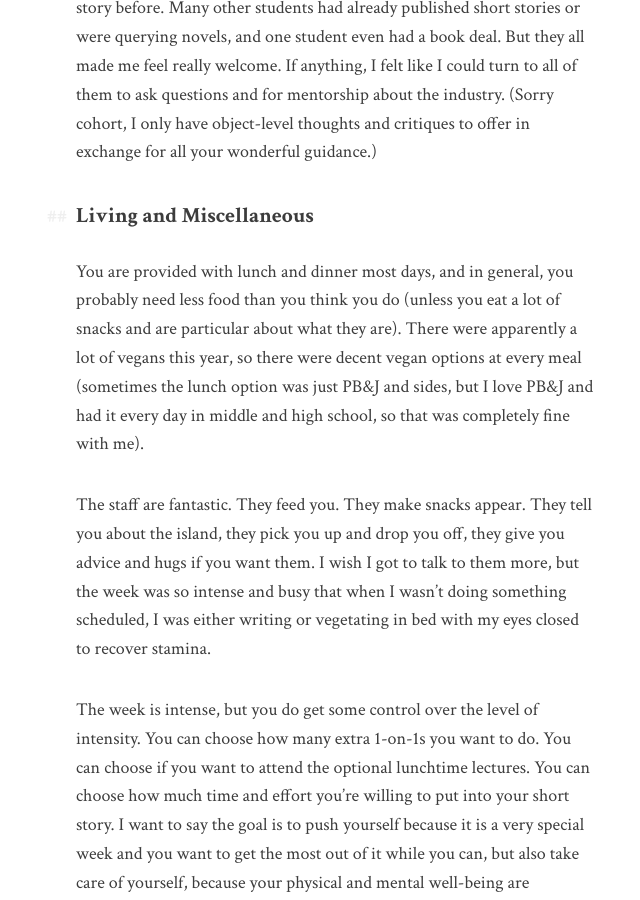
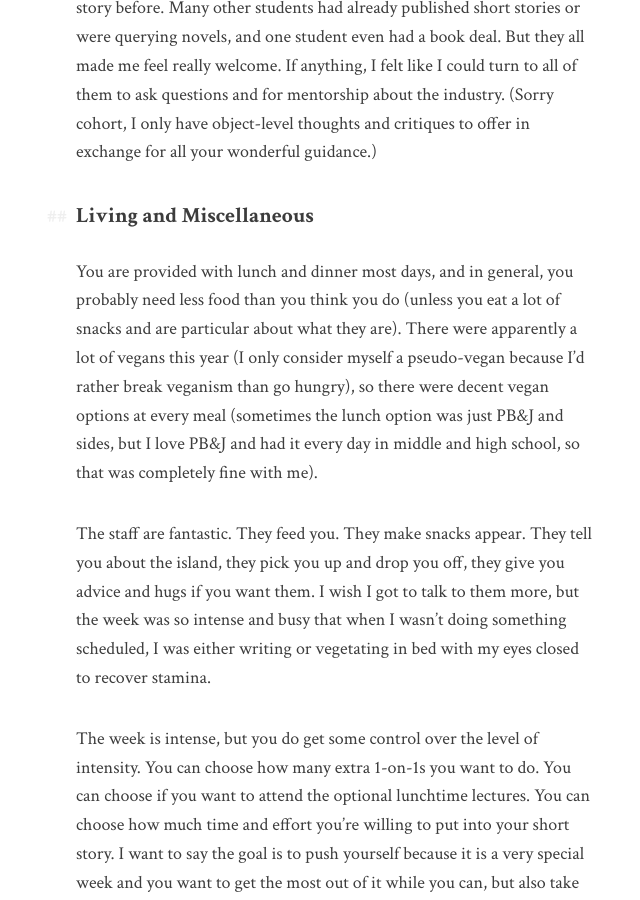
Before and after one commit to emileslin/emileslin.github.io, a Jekyll site: the page built from _posts/2022-10-30-VP2022.markdown, in a window 1280 px wide and 900 px high, scrolled down 4459 px. Shown: the whole window, without its empty margins (304-944 px from the left). Built offline with Jekyll 4.4.1, drawn with Linux system fonts in a browser that asks for light colours.

Commit message:
vp 2022 update

```diff
--- a/_posts/2022-10-30-VP2022.markdown
+++ b/_posts/2022-10-30-VP2022.markdown
@@ -57,7 +57,7 @@ I felt like one of the least experienced writers in the cohort, since I never go
 
 ### Living and Miscellaneous
 
-You are provided with lunch and dinner most days, and in general, you probably need less food than you think you do (unless you eat a lot of snacks and are particular about what they are). There were apparently a lot of vegans this year, so there were decent vegan options at every meal (sometimes the lunch option was just PB&J and sides, but I love PB&J and had it every day in middle and high school, so that was completely fine with me).
+You are provided with lunch and dinner most days, and in general, you probably need less food than you think you do (unless you eat a lot of snacks and are particular about what they are). There were apparently a lot of vegans this year (I only consider myself a pseudo-vegan because I'd rather break veganism than go hungry), so there were decent vegan options at every meal (sometimes the lunch option was just PB&J and sides, but I love PB&J and had it every day in middle and high school, so that was completely fine with me).
 
 The staff are fantastic. They feed you. They make snacks appear. They tell you about the island, they pick you up and drop you off, they give you advice and hugs if you want them. I wish I got to talk to them more, but the week was so intense and busy that when I wasn't doing something scheduled, I was either writing or vegetating in bed with my eyes closed to recover stamina.
 
```
